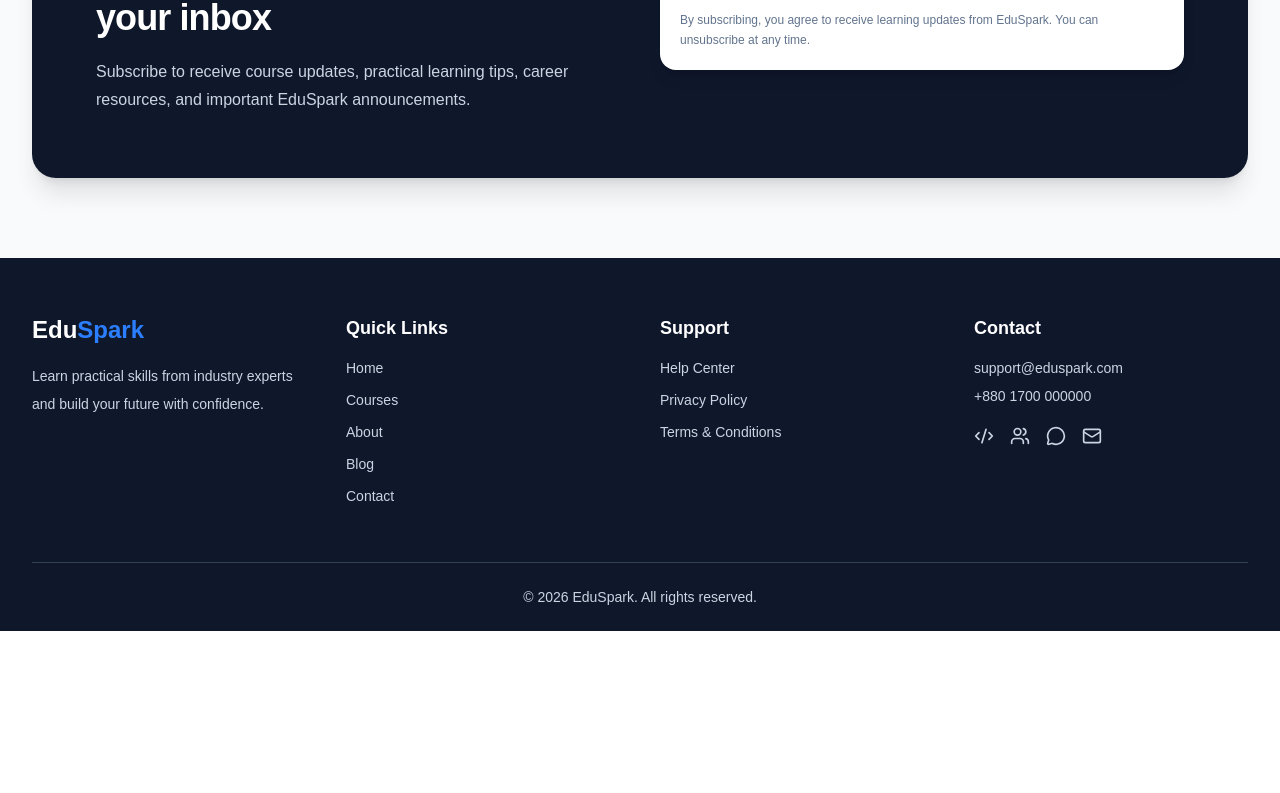
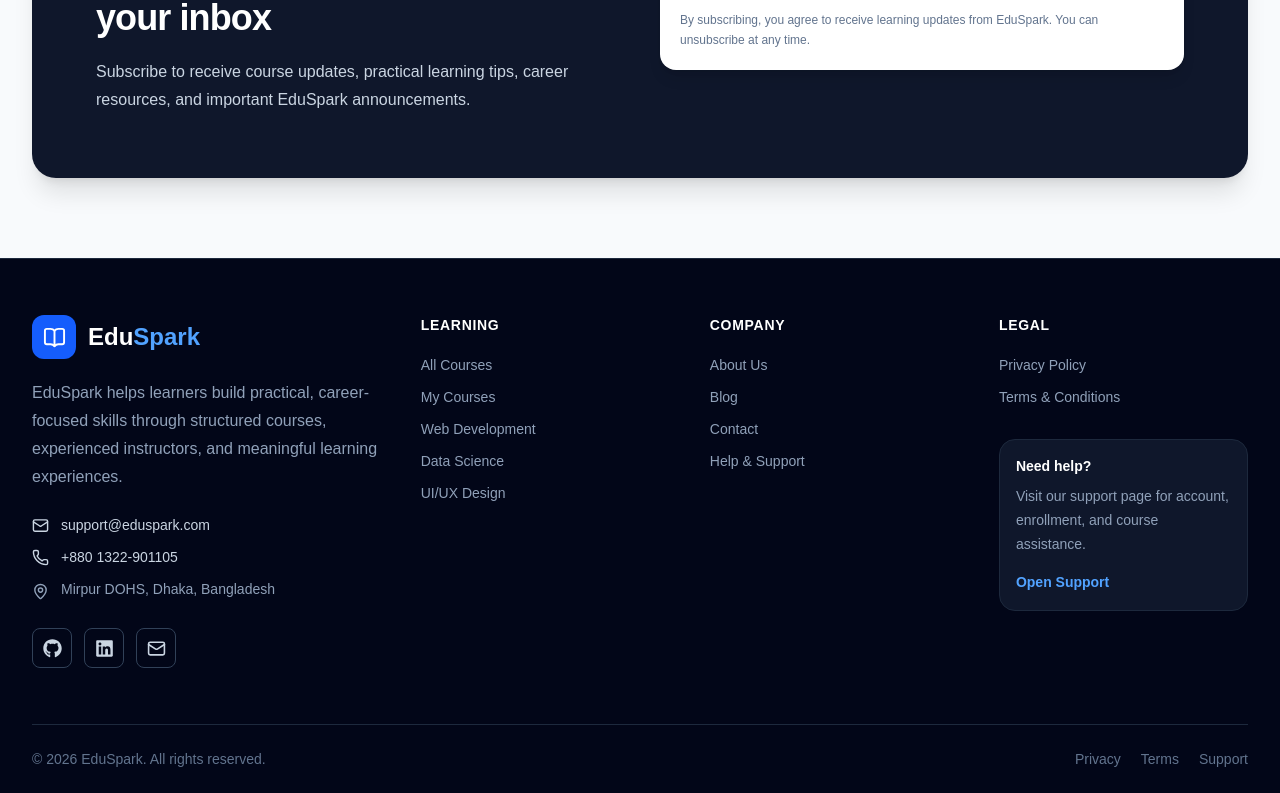
Before and after one commit to nurhossain-webd/eduSpark-client, a Next.js app: page / in a window 1280 px wide. Shown: the part 6592-7385 px from the top of the page. Before the commit the page ends 7223 px from the top, so only its background shows below. Built offline with nearby package versions, Linux system fonts and the light colour scheme; no server answers.

Commit message:
Update footer with functional navigation and legal links

```diff
--- a/package.json
+++ b/package.json
@@ -19,6 +19,7 @@
     "react": "19.2.4",
     "react-dom": "19.2.4",
     "react-hook-form": "^7.81.0",
+    "react-icons": "^5.7.0",
     "recharts": "^3.9.2",
     "sonner": "^2.0.7",
     "tailwind-merge": "^3.6.0",
--- a/src/components/layout/Footer.tsx
+++ b/src/components/layout/Footer.tsx
@@ -1,147 +1,264 @@
 import Link from "next/link";
+import {
+  BookOpen,
+  Mail,
+  MapPin,
+  Phone,
+} from "lucide-react";
+
+import {
+  FaGithub,
+  FaLinkedin,
+} from "react-icons/fa";
+
 import Container from "@/components/ui/Container";
-import { Code2, Mail, MessageCircle, Users } from "lucide-react";
+
+interface FooterLink {
+  label: string;
+  href: string;
+}
+
+const learningLinks: FooterLink[] = [
+  {
+    label: "All Courses",
+    href: "/courses",
+  },
+  {
+    label: "My Courses",
+    href: "/my-courses",
+  },
+  {
+    label: "Web Development",
+    href: "/courses?category=Web%20Development",
+  },
+  {
+    label: "Data Science",
+    href: "/courses?category=Data%20Science",
+  },
+  {
+    label: "UI/UX Design",
+    href: "/courses?category=UI%2FUX%20Design",
+  },
+];
+
+const companyLinks: FooterLink[] = [
+  {
+    label: "About Us",
+    href: "/about",
+  },
+  {
+    label: "Blog",
+    href: "/blog",
+  },
+  {
+    label: "Contact",
+    href: "/contact",
+  },
+  {
+    label: "Help & Support",
+    href: "/support",
+  },
+];
+
+const legalLinks: FooterLink[] = [
+  {
+    label: "Privacy Policy",
+    href: "/privacy",
+  },
+  {
+    label: "Terms & Conditions",
+    href: "/terms",
+  },
+];
 
 export default function Footer() {
   return (
-    <footer className="bg-slate-900 text-slate-300">
+    <footer className="border-t border-slate-800 bg-slate-950 text-slate-300">
       <Container>
-        <div className="grid gap-10 py-14 md:grid-cols-2 lg:grid-cols-4">
-          {/* Brand */}
+        <div className="grid gap-10 py-14 sm:grid-cols-2 lg:grid-cols-[1.4fr_1fr_1fr_1fr]">
           <div>
-            <h2 className="text-2xl font-bold text-white">
-              Edu<span className="text-blue-500">Spark</span>
-            </h2>
+            <Link
+              href="/"
+              className="inline-flex items-center gap-3"
+            >
+              <span className="flex h-11 w-11 items-center justify-center rounded-xl bg-blue-600 text-white">
+                <BookOpen size={23} />
+              </span>
 
-            <p className="mt-4 text-sm leading-7">
-              Learn practical skills from industry experts and build your future
-              with confidence.
+              <span className="text-2xl font-bold text-white">
+                Edu
+                <span className="text-blue-400">
+                  Spark
+                </span>
+              </span>
+            </Link>
+
+            <p className="mt-5 max-w-md leading-7 text-slate-400">
+              EduSpark helps learners build practical, career-focused
+              skills through structured courses, experienced instructors,
+              and meaningful learning experiences.
             </p>
-          </div>
 
-          {/* Quick Links */}
-          <div>
-            <h3 className="mb-4 text-lg font-semibold text-white">
-              Quick Links
-            </h3>
+            <div className="mt-6 space-y-3 text-sm">
+              <a
+                href="mailto:support@eduspark.com"
+                className="flex w-fit items-center gap-3 transition hover:text-blue-400"
+              >
+                <Mail size={17} />
+                support@eduspark.com
+              </a>
 
-            <ul className="space-y-3 text-sm">
-              <li>
-                <Link href="/" className="hover:text-blue-400 transition">
-                  Home
-                </Link>
-              </li>
+              <a
+                href="tel:+8801322901105"
+                className="flex w-fit items-center gap-3 transition hover:text-blue-400"
+              >
+                <Phone size={17} />
+                +880 1322-901105
+              </a>
 
-              <li>
-                <Link
-                  href="/courses"
-                  className="hover:text-blue-400 transition"
-                >
-                  Courses
-                </Link>
-              </li>
+              <div className="flex items-start gap-3 text-slate-400">
+                <MapPin
+                  size={17}
+                  className="mt-1 shrink-0"
+                />
 
-              <li>
-                <Link href="/about" className="hover:text-blue-400 transition">
-                  About
-                </Link>
-              </li>
+                <span>
+                  Mirpur DOHS, Dhaka, Bangladesh
+                </span>
+              </div>
+            </div>
 
-              <li>
-                <Link href="/blog" className="hover:text-blue-400 transition">
-                  Blog
-                </Link>
-              </li>
+            <div className="mt-7 flex items-center gap-3">
+              <a
+                href="https://github.com/nurhossain-webd"
+                target="_blank"
+                rel="noreferrer"
+                aria-label="EduSpark on GitHub"
+                className="flex h-10 w-10 items-center justify-center rounded-lg border border-slate-700 text-slate-300 transition hover:border-blue-500 hover:bg-blue-600 hover:text-white"
+              >
+                <FaGithub size={19} />
+              </a>
 
-              <li>
-                <Link
-                  href="/contact"
-                  className="hover:text-blue-400 transition"
-                >
-                  Contact
-                </Link>
-              </li>
-            </ul>
-          </div>
-
-          {/* Support */}
-          <div>
-            <h3 className="mb-4 text-lg font-semibold text-white">Support</h3>
-
-            <ul className="space-y-3 text-sm">
-              <li>
-                <Link
-                  href="/support"
-                  className="hover:text-blue-400 transition"
-                >
-                  Help Center
-                </Link>
-              </li>
-
-              <li>
-                <Link
-                  href="/privacy"
-                  className="hover:text-blue-400 transition"
-                >
-                  Privacy Policy
-                </Link>
-              </li>
-
-              <li>
-                <Link
-                  href="/terms"
-                  className="hover:text-blue-400 transition"
-                >
-                  Terms & Conditions
-                </Link>
-              </li>
-            </ul>
-          </div>
-
-          {/* Contact */}
-          <div>
-            <h3 className="mb-4 text-lg font-semibold text-white">Contact</h3>
-
-            <p className="text-sm">support@eduspark.com</p>
-
-            <p className="mt-2 text-sm">+880 1700 000000</p>
-
-            <div className="mt-5 flex gap-4">
-              <Link
-                href="https://github.com/YOUR_USERNAME"
+              <a
+                href="https://www.linkedin.com/in/hossain-riyad"
                 target="_blank"
-                className="transition hover:text-blue-400"
+                rel="noreferrer"
+                aria-label="EduSpark on LinkedIn"
+                className="flex h-10 w-10 items-center justify-center rounded-lg border border-slate-700 text-slate-300 transition hover:border-blue-500 hover:bg-blue-600 hover:text-white"
               >
-                <Code2 size={20} />
-              </Link>
-
-              <Link
-                href="https://linkedin.com/in/YOUR_PROFILE"
-                target="_blank"
-                className="transition hover:text-blue-400"
-              >
-                <Users size={20} />
-              </Link>
-
-              <Link
-                href="/contact"
-                className="transition hover:text-blue-400"
-              >
-                <MessageCircle size={20} />
-              </Link>
+                <FaLinkedin size={19} />
+              </a>
 
               <a
                 href="mailto:support@eduspark.com"
-                className="transition hover:text-blue-400"
+                aria-label="Email EduSpark"
+                className="flex h-10 w-10 items-center justify-center rounded-lg border border-slate-700 text-slate-300 transition hover:border-blue-500 hover:bg-blue-600 hover:text-white"
               >
-                <Mail size={20} />
+                <Mail size={19} />
               </a>
+            </div>
+          </div>
+
+          <div>
+            <h2 className="text-sm font-semibold uppercase tracking-wider text-white">
+              Learning
+            </h2>
+
+            <nav className="mt-5 flex flex-col gap-3">
+              {learningLinks.map((link: FooterLink) => (
+                <Link
+                  key={link.href}
+                  href={link.href}
+                  className="w-fit text-sm text-slate-400 transition hover:text-blue-400"
+                >
+                  {link.label}
+                </Link>
+              ))}
+            </nav>
+          </div>
+
+          <div>
+            <h2 className="text-sm font-semibold uppercase tracking-wider text-white">
+              Company
+            </h2>
+
+            <nav className="mt-5 flex flex-col gap-3">
+              {companyLinks.map((link: FooterLink) => (
+                <Link
+                  key={link.href}
+                  href={link.href}
+                  className="w-fit text-sm text-slate-400 transition hover:text-blue-400"
+                >
+                  {link.label}
+                </Link>
+              ))}
+            </nav>
+          </div>
+
+          <div>
+            <h2 className="text-sm font-semibold uppercase tracking-wider text-white">
+              Legal
+            </h2>
+
+            <nav className="mt-5 flex flex-col gap-3">
+              {legalLinks.map((link: FooterLink) => (
+                <Link
+                  key={link.href}
+                  href={link.href}
+                  className="w-fit text-sm text-slate-400 transition hover:text-blue-400"
+                >
+                  {link.label}
+                </Link>
+              ))}
+            </nav>
+
+            <div className="mt-8 rounded-2xl border border-slate-800 bg-slate-900 p-4">
+              <p className="text-sm font-semibold text-white">
+                Need help?
+              </p>
+
+              <p className="mt-2 text-sm leading-6 text-slate-400">
+                Visit our support page for account, enrollment, and
+                course assistance.
+              </p>
+
+              <Link
+                href="/support"
+                className="mt-4 inline-flex text-sm font-semibold text-blue-400 transition hover:text-blue-300"
+              >
+                Open Support
+              </Link>
             </div>
           </div>
         </div>
 
-        <div className="border-t border-slate-700 py-6 text-center text-sm">
-          © {new Date().getFullYear()} EduSpark. All rights reserved.
+        <div className="flex flex-col gap-3 border-t border-slate-800 py-6 text-sm text-slate-500 sm:flex-row sm:items-center sm:justify-between">
+          <p>
+            © {new Date().getFullYear()} EduSpark. All rights reserved.
+          </p>
+
+          <div className="flex flex-wrap gap-x-5 gap-y-2">
+            <Link
+              href="/privacy"
+              className="transition hover:text-blue-400"
+            >
+              Privacy
+            </Link>
+
+            <Link
+              href="/terms"
+              className="transition hover:text-blue-400"
+            >
+              Terms
+            </Link>
+
+            <Link
+              href="/support"
+              className="transition hover:text-blue-400"
+            >
+              Support
+            </Link>
+          </div>
         </div>
       </Container>
     </footer>
```
Also changed, not shown: 1 other file (tests, documents, lock files or other folders).
